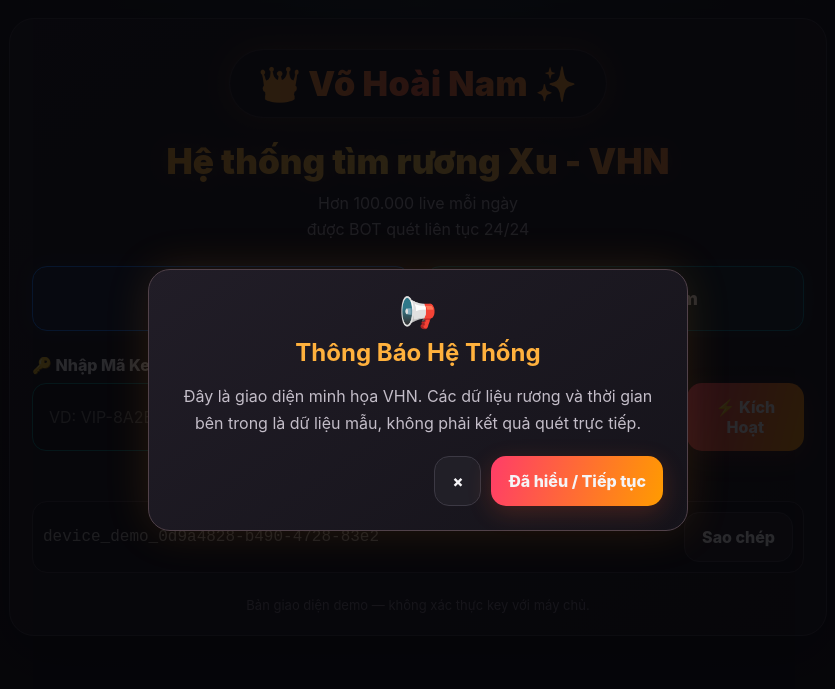
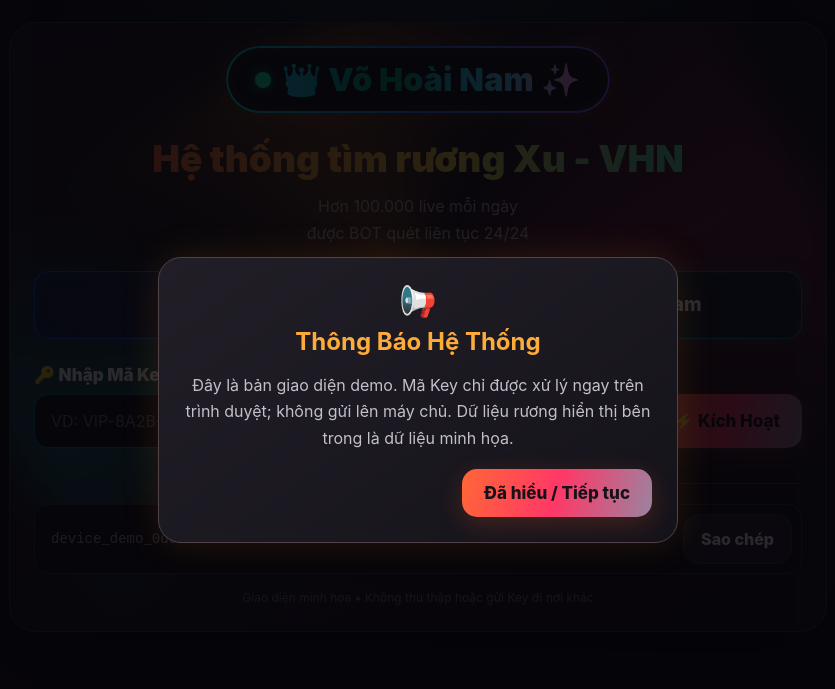
Before and after one commit to hikhikhakhamunly-alt/vohoainam.fake, a plain HTML site: page index.html in a window 1280 px wide. Shown: the whole page, without its empty margins (222-1057 px from the left). Drawn offline with Linux system fonts and the light colour scheme.

Commit message:
Update index.html

```diff
--- a/index.html
+++ b/index.html
@@ -3,74 +3,165 @@
 <head>
 <meta charset="utf-8">
 <meta name="viewport" content="width=device-width,initial-scale=1">
-<meta name="theme-color" content="#111016">
-<title>Hệ thống tìm rương Xu - VHN</title>
+<meta name="theme-color" content="#100f14">
+<title>VHN • Hệ thống tìm rương Xu</title>
 <style>
-:root{--bg:#100f14;--panel:#19171e;--line:#302d37;--cyan:#22e4e4;--orange:#ff941e;--pink:#ff3e68;--muted:#85818d}
+:root{
+ --bg:#100f14;--panel:#1a181f;--panel2:#141319;--line:#34313b;
+ --cyan:#22e5e2;--blue:#1687ff;--orange:#ff9b24;--red:#ff3e69;
+ --muted:#96919d;
+}
 *{box-sizing:border-box}
-body{margin:0;background:radial-gradient(ellipse at 50% 0%,#17242a 0,#100f14 48%,#0b0a0e 100%);color:#f5f4f7;font-family:Inter,system-ui,-apple-system,Segoe UI,Arial,sans-serif;min-height:100vh}
-button,input{font:inherit}button{cursor:pointer;color:inherit}
-.wrap{width:min(850px,100%);margin:auto;padding:18px 16px 50px}
-.brand{text-align:center;margin:8px auto 22px}
-.brand-name{display:inline-block;padding:13px 28px;border-radius:50px;background:#11151a;border:1px solid #38313b;box-shadow:0 0 28px #ff8d1833;font-weight:900;font-size:clamp(23px,5vw,34px);letter-spacing:.3px;background-image:linear-gradient(90deg,#ffb12b,#ff6842,#ffb12b);background-clip:text;color:transparent}
-.shell{background:linear-gradient(145deg,#1b1921,#151319);border:1px solid #393540;border-radius:25px;padding:22px;box-shadow:0 18px 60px #0008}
-.hero-title{margin:0 0 9px;text-align:center;font-size:clamp(24px,5vw,35px);font-weight:900;line-height:1.2;background:linear-gradient(90deg,#ff9d24,#ffce54,#ff6b32);background-clip:text;color:transparent;text-shadow:0 0 25px #ff8b1833}
-.sub{text-align:center;color:#aaa6b1;line-height:1.6;margin:0 0 24px}
-.btn{border:1px solid #3c3944;background:#211f27;border-radius:15px;padding:14px 17px;font-weight:800;transition:.18s}
-.btn:hover{filter:brightness(1.15);transform:translateY(-1px)}
-.btn-blue{border:1px solid #147cff;background:#15223e;box-shadow:0 0 18px #147cff22}
-.btn-cyan{border:1px solid #087e91;background:#142a34;box-shadow:0 0 18px #00d9e322}
-.btn-hot{border:0;background:linear-gradient(105deg,#ff3d68,#ff9b00);box-shadow:0 7px 24px #ff5b2833}
-.btn-wide{width:100%;font-size:17px}
-.social{display:grid;grid-template-columns:1fr 1fr;gap:14px;margin:20px 0}
-.social .btn{font-size:18px;min-height:65px}
-.field-label{display:block;font-weight:800;margin:24px 0 8px}
-.input-row{display:flex;gap:10px}
-input{width:100%;min-width:0;background:#101015;border:1px solid #087e82;border-radius:14px;padding:16px;color:white;outline:none}
-input:focus{box-shadow:0 0 0 3px #00dada22;border-color:var(--cyan)}
-.copyrow{display:flex;align-items:center;gap:10px;background:#111016;border:1px solid #38343e;border-radius:15px;padding:10px;margin-top:10px}
-.device{overflow:hidden;text-overflow:ellipsis;white-space:nowrap;color:#aaa;flex:1;font-family:ui-monospace,monospace}
-.muted{text-align:center;color:#77717f;font-size:13px;margin:24px 0 8px}
-.notice{position:fixed;inset:0;z-index:10;background:#050509d9;display:grid;place-items:center;padding:18px}
-.notice-card{width:min(540px,100%);background:linear-gradient(145deg,#211d27,#15131a);border:1px solid #51424a;border-radius:22px;padding:24px;box-shadow:0 0 45px #ff941e22}
-.notice-card h2{margin:8px 0 12px;color:#ffb13d;text-align:center}
-.notice-card p{color:#c3bdc8;line-height:1.65;text-align:center}
-.notice-actions{display:flex;gap:10px;justify-content:flex-end;margin-top:20px}
-.topbar{display:flex;align-items:center;justify-content:space-between;gap:12px;margin:2px 0 18px}
-.topbar .hero-title{text-align:left;margin:0}
-.refresh{border:0;background:transparent;font-size:29px;color:#bdb9c3}
-.status{display:flex;align-items:center;justify-content:space-between;gap:10px;flex-wrap:wrap;background:#111016;border:1px solid #38343d;border-radius:14px;padding:12px 14px;margin:18px 0}
-.status-code{font-family:ui-monospace,monospace;letter-spacing:1px;color:#d8d5dc}
-.remaining{color:#ff9b30;font-weight:900;white-space:nowrap}
-.dash-social{margin:20px 0}
-.tabs{display:grid;grid-template-columns:repeat(4,1fr);gap:12px;margin:22px 0;padding-bottom:20px;border-bottom:1px solid #38343d}
-.tab{padding:13px 8px;color:#a7a2ad}
-.tab.active{color:#fff;border-color:#ff921c;background:linear-gradient(110deg,#49301d,#1b2226);box-shadow:0 0 18px #ff941e35}
-.item{display:grid;grid-template-columns:minmax(0,1fr) auto auto;align-items:center;gap:13px;background:linear-gradient(110deg,#1a181f,#17151b);border:1px solid #35313b;border-left:7px solid var(--cyan);border-radius:19px;padding:16px;margin:15px 0;box-shadow:0 8px 20px #0002}
-.item-time{font-weight:800;font-size:17px}
-.item-date{color:#77727e;margin-top:4px}
-.item-link{display:inline-block;color:var(--cyan);font-size:19px;font-weight:900;text-decoration:none;margin-top:5px}
+html{min-height:100%;background:var(--bg)}
+body{
+ margin:0;min-height:100vh;color:#f7f5f8;
+ font-family:Inter,system-ui,-apple-system,"Segoe UI",Arial,sans-serif;
+ background:
+ radial-gradient(ellipse at 50% -15%,#17343b 0,transparent 43%),
+ radial-gradient(ellipse at 100% 55%,#261322 0,transparent 36%),
+ linear-gradient(145deg,#100f14,#0b0a0e 75%);
+}
+button,input{font:inherit}
+button{cursor:pointer;color:inherit}
+.page{width:min(850px,100%);margin:auto;padding:22px 16px 48px}
+.panel{
+ position:relative;isolation:isolate;overflow:hidden;
+ background:linear-gradient(145deg,rgba(29,26,34,.97),rgba(19,17,24,.98));
+ border:1px solid #393540;border-radius:27px;padding:24px;
+ box-shadow:0 20px 70px #0009,0 0 30px #00dede0c;
+}
+.panel:before{
+ content:"";position:absolute;z-index:-1;inset:-2px;border-radius:inherit;
+ background:conic-gradient(from 0deg,transparent 0 20%,#08dfe0 28%,transparent 38%,#ff8a1e 52%,transparent 64%,#ff3867 78%,transparent 90%);
+ opacity:.34;filter:blur(18px);animation:spin 12s linear infinite;
+}
+@keyframes spin{to{transform:rotate(360deg)}}
+@keyframes hue{to{filter:hue-rotate(360deg)}}
+@keyframes glow{
+ 0%,100%{text-shadow:0 0 8px #00f0d566,0 0 20px #00bfff33}
+ 50%{text-shadow:0 0 12px #ff9c2c99,0 0 30px #ff386766}
+}
+@keyframes gradientMove{0%{background-position:0% 50%}100%{background-position:200% 50%}}
+@keyframes pulse{0%,100%{box-shadow:0 0 7px #00f0ad66,0 0 20px #00e5aa33}50%{box-shadow:0 0 15px #00ffc399,0 0 34px #00e5aa66}}
+@keyframes borderFlow{0%{background-position:0% 50%}100%{background-position:200% 50%}}
+@keyframes float{0%,100%{transform:translateY(0)}50%{transform:translateY(-3px)}}
+.brand{text-align:center;margin:0 0 24px}
+.brand-pill{
+ display:inline-flex;align-items:center;justify-content:center;gap:10px;
+ padding:12px 27px;border-radius:60px;background:#101116;
+ border:1px solid #4a4249;position:relative;
+ box-shadow:0 0 28px #ff9a2533,inset 0 0 18px #08e5e51a;
+}
+.brand-pill:after{
+ content:"";position:absolute;inset:-2px;border-radius:inherit;padding:2px;
+ background:linear-gradient(90deg,#05e8db,#168aff,#b44bff,#ff3867,#ff9b20,#05e8db);
+ background-size:250% 100%;animation:borderFlow 5s linear infinite;
+ -webkit-mask:linear-gradient(#000 0 0) content-box,linear-gradient(#000 0 0);
+ -webkit-mask-composite:xor;mask-composite:exclude;pointer-events:none;
+}
+.brand-text,.rainbow{
+ background:linear-gradient(90deg,#ff9e20,#ff593c,#ffbd32,#28e5d9,#3c9fff,#c15cff,#ff4e75,#ff9e20);
+ background-size:250% auto;color:transparent;background-clip:text;-webkit-background-clip:text;
+ animation:gradientMove 5s linear infinite,hue 12s linear infinite;
+}
+.brand-text{font-size:clamp(23px,5vw,32px);font-weight:950;letter-spacing:.2px}
+.orb{
+ width:16px;height:16px;border-radius:50%;background:#12ffae;
+ box-shadow:0 0 8px #00ffad,0 0 18px #00ffad,0 0 30px #00ffad;
+ animation:pulse 1.8s ease-in-out infinite;flex:none;
+}
+.title{
+ text-align:center;font-size:clamp(25px,5.5vw,37px);font-weight:950;
+ line-height:1.22;margin:0 0 12px;
+ background:linear-gradient(90deg,#ff9d22,#ff5b37,#ffd23d,#1ee9d8,#49a5ff,#c65aff,#ff426f,#ff9d22);
+ background-size:300% 100%;color:transparent;background-clip:text;-webkit-background-clip:text;
+ animation:gradientMove 6s linear infinite;
+}
+.subtitle{text-align:center;color:#b5b0bb;line-height:1.65;margin:0 0 25px}
+.statusline{
+ display:flex;align-items:center;justify-content:space-between;gap:10px;flex-wrap:wrap;
+ padding:12px 14px;border:1px solid #413a43;border-radius:14px;
+ background:#111016;margin:18px 0 22px;
+}
+.status-left{font:700 13px ui-monospace,monospace;color:#ddd8e0;letter-spacing:.7px}
+.status-left i{display:inline-block;width:8px;height:8px;border-radius:50%;background:#ff941e;margin-right:8px;box-shadow:0 0 10px #ff941e}
+.status-time{color:var(--orange);font-weight:900;white-space:nowrap}
+.social{display:grid;grid-template-columns:1fr 1fr;gap:14px;margin:20px 0 25px}
+.btn{
+ border:1px solid #403b47;border-radius:15px;background:#211f27;
+ padding:14px 17px;font-weight:850;transition:transform .18s,filter .18s,box-shadow .18s;
+}
+.btn:hover{transform:translateY(-2px);filter:brightness(1.18)}
+.btn:active{transform:scale(.98)}
+.social .btn{font-size:clamp(15px,2.5vw,19px);min-height:68px}
+.btn-zalo{background:linear-gradient(110deg,#142348,#172039);border-color:#1769e8;box-shadow:0 0 18px #147cff22,inset 0 0 20px #1769e811}
+.btn-tele{background:linear-gradient(110deg,#112b35,#17212d);border-color:#07899c;box-shadow:0 0 18px #00dfe322,inset 0 0 20px #00dfe811}
+.label{display:block;font-size:17px;font-weight:900;margin:26px 0 9px}
+.inputrow{display:grid;grid-template-columns:minmax(0,1fr) auto;gap:10px}
+input{
+ width:100%;min-width:0;background:#101015;color:#fff;border:1px solid #087e82;
+ border-radius:14px;padding:16px;font-size:16px;outline:none;
+ box-shadow:inset 0 0 14px #00dada0b;
+}
+input:focus{border-color:#21e9e4;box-shadow:0 0 0 3px #00dada20,0 0 18px #00dada22}
+.btn-activate{
+ border:0;padding:14px 22px;color:#17121a;font-size:17px;
+ background:linear-gradient(105deg,#ff9a00,#ff3867,#28d8e0);
+ background-size:220% 100%;animation:gradientMove 4s linear infinite;
+ box-shadow:0 7px 24px #ff5b2833;
+}
+.divider-label{display:flex;align-items:center;gap:12px;color:#797481;font-size:13px;justify-content:center;margin:28px 0 12px}
+.divider-label:before,.divider-label:after{content:"";height:1px;background:#393540;flex:1}
+.devicebox{display:flex;align-items:center;gap:9px;padding:9px;background:#111016;border:1px solid #3a3540;border-radius:15px}
+.deviceid{color:#aaa5b0;overflow:hidden;text-overflow:ellipsis;white-space:nowrap;flex:1;font:14px ui-monospace,monospace;padding-left:7px}
+.copy{background:#29262e;border-color:#3b3741;min-width:92px}
+.note{text-align:center;color:#77717e;font-size:12px;line-height:1.5;margin:15px 0 0}
+.hidden{display:none!important}
+.notice{position:fixed;z-index:20;inset:0;background:#050409d9;display:grid;place-items:center;padding:18px}
+.notice-card{width:min(520px,100%);padding:25px;border-radius:23px;background:linear-gradient(145deg,#211e27,#15131a);border:1px solid #51434a;box-shadow:0 0 38px #ff941e22}
+.notice-card h2{text-align:center;margin:8px 0 12px;color:#ffab39}
+.notice-card p{text-align:center;color:#c5bfca;line-height:1.65}
+.notice-actions{display:flex;justify-content:flex-end;margin-top:18px}
+.dashhead{display:flex;align-items:center;justify-content:space-between;gap:12px}
+.dashhead .title{text-align:left;margin:0}
+.refresh{background:none;border:0;color:#c9c5ce;font-size:32px;padding:0 5px;animation:float 2s ease-in-out infinite}
+.tabs{display:grid;grid-template-columns:repeat(4,1fr);gap:12px;margin:22px 0;padding-bottom:20px;border-bottom:1px solid #393540}
+.tab{padding:13px 7px;color:#aaa5b0;background:#17151b}
+.tab.active{
+ color:white;border-color:#ff941e;
+ background:linear-gradient(110deg,#51351d,#25232a,#153039);
+ box-shadow:0 0 18px #ff941e55,inset 0 0 15px #ff941e12;
+}
+.item{
+ display:grid;grid-template-columns:minmax(0,1fr) auto auto;align-items:center;gap:12px;
+ background:linear-gradient(110deg,#1a181f,#17151b);border:1px solid #37323d;
+ border-left:7px solid #22e5e2;border-radius:19px;padding:15px;margin:15px 0;
+ box-shadow:0 8px 22px #0003;
+}
+.itemtime{font-size:17px;font-weight:850}.date{color:#77727f;margin-top:4px}
+.itemlink{display:inline-block;margin-top:5px;color:#1ce4e1;font-size:19px;font-weight:950;text-decoration:none}
 .meta{display:flex;flex-wrap:wrap;gap:7px;margin-top:8px;font-size:13px}
-.tag{padding:3px 8px;border-radius:7px;background:#32251c;border:1px solid #70401b;color:#ff9c39}
-.tag.ratio{background:#301c27;border-color:#67243c;color:#ff5277}
-.tag.live{background:#271d37;border-color:#503174;color:#b77aff}
-.clock{min-width:112px;text-align:center;border:2px solid #087e82;border-radius:15px;padding:8px 10px;color:#16e4df;background:#102326}
-.clock strong{display:block;font:900 24px ui-monospace,monospace}
-.clock small{display:block;color:#9ca8ad;font-weight:800;letter-spacing:.5px}
-.clock.expired{border-color:#e32d58;color:#ff416d;background:#2a111b;box-shadow:0 0 20px #ff285544}
+.tag{padding:3px 8px;border-radius:7px;background:#302319;border:1px solid #71451f;color:#ff9d3b}
+.ratio{background:#301c27;border-color:#70243e;color:#ff5279}
+.live{background:#281e38;border-color:#543578;color:#bb83ff}
+.clock{min-width:112px;text-align:center;border:2px solid #087e82;border-radius:15px;padding:8px 9px;color:#19e5df;background:#102326}
+.clock strong{display:block;font:950 24px ui-monospace,monospace}
+.clock small{display:block;color:#a3adb0;font-weight:850;letter-spacing:.5px}
+.clock.expired{border-color:#f12d5e;color:#ff416f;background:#2a111c;box-shadow:0 0 19px #ff285544}
 .clock.expired small{color:#ff5277}
-.open{padding:14px 16px;white-space:nowrap;font-size:16px}
-.footer{text-align:center;color:#706b77;font-size:12px;margin:22px 0}
-.hidden{display:none!important}
+.open{white-space:nowrap;padding:14px 16px;font-size:16px;background:linear-gradient(100deg,#ff3267,#ff9800);border:0;box-shadow:0 5px 19px #ff573522}
+.footer{text-align:center;color:#6f6a75;font-size:12px;margin:24px 0 2px}
 @media(max-width:600px){
- .wrap{padding:10px 9px 30px}.shell{padding:15px;border-radius:20px}
- .social .btn{font-size:15px;min-height:58px;padding:10px 7px}
- .tabs{gap:7px}.tab{font-size:13px;padding:12px 5px}
- .item{grid-template-columns:minmax(0,1fr) auto;gap:9px;padding:12px}
- .item-main{min-width:0}.clock{min-width:95px}.clock strong{font-size:20px}
+ .page{padding:10px 8px 28px}.panel{padding:15px;border-radius:21px}
+ .brand-pill{padding:10px 17px}.social .btn{min-height:59px;padding:10px 6px}
+ .inputrow{grid-template-columns:1fr}.btn-activate{width:100%}
+ .tabs{gap:7px}.tab{font-size:13px;padding:12px 4px}
+ .item{grid-template-columns:minmax(0,1fr) auto;padding:12px;gap:9px}
+ .clock{min-width:96px}.clock strong{font-size:20px}
  .open{grid-column:1/-1;width:100%;padding:12px}
- .status{font-size:12px}.status-code{letter-spacing:0}
+ .statusline{font-size:12px}.status-left{letter-spacing:0}
 }
+@media(prefers-reduced-motion:reduce){*,*:before,*:after{animation:none!important;transition:none!important}}
 </style>
 </head>
 <body>
@@ -78,98 +169,91 @@ input:focus{box-shadow:0 0 0 3px #00dada22;border-color:var(--cyan)}
  <div class="notice-card">
   <div style="text-align:center;font-size:30px">📢</div>
   <h2>Thông Báo Hệ Thống</h2>
-  <p>Đây là giao diện minh họa VHN. Các dữ liệu rương và thời gian bên trong là dữ liệu mẫu, không phải kết quả quét trực tiếp.</p>
-  <div class="notice-actions">
-   <button class="btn" onclick="document.getElementById('notice').classList.add('hidden')">×</button>
-   <button class="btn btn-hot" onclick="document.getElementById('notice').classList.add('hidden')">Đã hiểu / Tiếp tục</button>
+  <p>Đây là bản giao diện demo. Mã Key chỉ được xử lý ngay trên trình duyệt; không gửi lên máy chủ. Dữ liệu rương hiển thị bên trong là dữ liệu minh họa.</p>
+  <div class="notice-actions"><button class="btn btn-activate" onclick="closeNotice()">Đã hiểu / Tiếp tục</button></div>
  </div>
 </div>
+<main class="page">
+<section id="activation" class="panel">
+ <div class="brand"><div class="brand-pill"><span class="orb"></span><span class="brand-text">👑 Võ Hoài Nam ✨</span></div></div>
+ <h1 class="title">Hệ thống tìm rương Xu - VHN</h1>
+ <p class="subtitle">Hơn 100.000 live mỗi ngày<br>được BOT quét liên tục 24/24</p>
+ <div class="social">
+  <button class="btn btn-zalo" onclick="showInfo('Nhóm Zalo')">🔵 Nhóm Zalo</button>
+  <button class="btn btn-tele" onclick="showInfo('Nhóm Telegram')">✈️ Nhóm Telegram</button>
  </div>
-<main class="wrap">
- <section id="activation" class="shell">
-  <div class="brand"><div class="brand-name">👑 Võ Hoài Nam ✨</div></div>
-  <h1 class="hero-title">Hệ thống tìm rương Xu - VHN</h1>
-  <p class="sub">Hơn 100.000 live mỗi ngày<br>được BOT quét liên tục 24/24</p>
-  <div class="social">
-   <button class="btn btn-blue" onclick="demoNotice('Nhóm Zalo')">🔵 Nhóm Zalo</button>
-   <button class="btn btn-cyan" onclick="demoNotice('Nhóm Telegram')">✈️ Nhóm Telegram</button>
+ <label class="label" for="key">🔑 Nhập Mã Key Kích Hoạt:</label>
+ <div class="inputrow">
+  <input id="key" placeholder="VD: VIP-8A2B-X7K1-9M4P" autocomplete="off">
+  <button class="btn btn-activate" onclick="activate()">⚡ Kích Hoạt</button>
  </div>
-  <label class="field-label" for="key">🔑 Nhập Mã Key Kích Hoạt Thiết Bị:</label>
-  <div class="input-row">
-   <input id="key" placeholder="VD: VIP-8A2B-X7K1-9M4P" autocomplete="off">
-   <button class="btn btn-hot" onclick="activate()">⚡ Kích Hoạt</button>
-  </div>
-  <div class="muted">MÃ THIẾT BỊ CỦA BẠN (DEMO)</div>
-  <div class="copyrow"><span class="device" id="device">device_demo_0d9a4828-b490-4728-83e2</span><button class="btn" onclick="copyDevice()">Sao chép</button></div>
-  <p class="muted" style="margin-bottom:0">Bản giao diện demo — không xác thực key với máy chủ.</p>
+ <div class="divider-label">MÃ THIẾT BỊ CỦA BẠN</div>
+ <div class="devicebox"><span class="deviceid" id="device">device_demo_0d9a4828-b490-4728-83e2...</span><button class="btn copy" onclick="copyDevice()">Sao chép</button></div>
+ <p class="note">Giao diện minh họa • Không thu thập hoặc gửi Key đi nơi khác</p>
 </section>
 
- <section id="dashboard" class="shell hidden">
-  <div class="topbar">
-   <h1 class="hero-title">🟢 Hệ thống tìm rương Xu - VHN</h1>
-   <button class="refresh" title="Làm mới danh sách" onclick="render()">⟳</button>
+<section id="dashboard" class="panel hidden">
+ <div class="dashhead">
+  <h1 class="title">🟢 Hệ thống tìm rương Xu - VHN</h1>
+  <button class="refresh" onclick="render()" aria-label="Làm mới">⟳</button>
  </div>
-  <div class="status">
-   <span class="status-code">🟠 ···cb58–25/11/26–···449E</span>
-   <span class="remaining">⌛ Còn: <span id="systemTimer">00:59:59</span></span>
+ <div class="statusline">
+  <span class="status-left"><i></i>···cb58–25/11/26–···449E</span>
+  <span class="status-time">⌛ Còn: <span id="systemTimer">00:59:59</span></span>
  </div>
-  <div class="social dash-social">
-   <button class="btn btn-blue" onclick="demoNotice('Nhóm Zalo')">🔵 Nhóm Zalo</button>
-   <button class="btn btn-cyan" onclick="demoNotice('Nhóm Telegram')">✈️ Nhóm Telegram</button>
+ <div class="social">
+  <button class="btn btn-zalo" onclick="showInfo('Nhóm Zalo')">🔵 Nhóm Zalo</button>
+  <button class="btn btn-tele" onclick="showInfo('Nhóm Telegram')">✈️ Nhóm Telegram</button>
  </div>
-  <div class="tabs" id="tabs">
+ <div class="tabs">
   <button class="btn tab active" onclick="changeTab(0,this)">Rương xu</button>
   <button class="btn tab" onclick="changeTab(1,this)">Rương treo</button>
   <button class="btn tab" onclick="changeTab(2,this)">Túi xu</button>
   <button class="btn tab" onclick="changeTab(3,this)">Kênh Test</button>
  </div>
  <div id="items"></div>
-  <div class="footer">VHN • GIAO DIỆN DEMO • DỮ LIỆU MINH HỌA</div>
+ <div class="footer">VHN • DEMO GIAO DIỆN • KHÔNG KẾT NỐI NGUỒN LIVE</div>
 </section>
 </main>
 <script>
-const initial=[
+const samples=[
  [['5487381','33/8','4.1',49],['5487314','100/25','4.0',49],['5487312','31/5','6.2',61],['5487309','20/5','4.0',46],['5487306','35/5','7.0',60],['5487302','50/10','5.0',0]],
  [['5487386','50/5','10.0',0],['5487348','21/8','2.6',0],['5487343','49/15','3.3',0],['5487340','20/2','10.0',0],['5487328','50/20','2.5',0],['5487323','20/7','2.9',0]],
  [['5487390','20/5','4.0',60],['5487388','35/7','5.0',45],['5487370','50/10','5.0',30]],
  [['5487395','100/25','4.0',75],['5487392','31/5','6.2',60],['5487389','20/5','4.0',45]]
 ];
-let data=initial.map(group=>group.map(x=>[...x]));
-let activeTab=0, systemSeconds=3599;
+let data=samples.map(g=>g.map(x=>[...x])),tab=0,systemSeconds=3599;
+function closeNotice(){document.getElementById('notice').classList.add('hidden')}
+function showInfo(s){alert(s+' — liên kết chưa được cấu hình trong bản demo.')}
 function activate(){
+ // Bản demo: chấp nhận nội dung nhập tại chỗ, không gửi key ra ngoài.
  document.getElementById('activation').classList.add('hidden');
  document.getElementById('dashboard').classList.remove('hidden');
  render();
 }
-function changeTab(n,el){
- activeTab=n;document.querySelectorAll('.tab').forEach(x=>x.classList.remove('active'));
- el.classList.add('active');render();
-}
-function timeFmt(n){return String(Math.floor(n/60)).padStart(2,'0')+':'+String(n%60).padStart(2,'0')}
+function changeTab(n,el){tab=n;document.querySelectorAll('.tab').forEach(x=>x.classList.remove('active'));el.classList.add('active');render()}
+function fmt(n){return String(Math.floor(n/60)).padStart(2,'0')+':'+String(n%60).padStart(2,'0')}
 function render(){
  const root=document.getElementById('items');root.innerHTML='';
- data[activeTab].forEach((v,i)=>{
-  const [id,box,ratio,secs]=v, expired=secs<=0;
+ data[tab].forEach((v,i)=>{
+  const [id,box,ratio,secs]=v,dead=secs<=0;
   const card=document.createElement('article');card.className='item';
-  const main=document.createElement('div');main.className='item-main';
-  main.innerHTML=`<div class="item-time">15:03:${String(58-i).padStart(2,'0')}</div><div class="item-date">25/11/26</div><a class="item-link" href="#" onclick="event.preventDefault();demoNotice('Link mẫu ${id}')">link${id}</a><div class="meta"><span class="tag">Box: ${box}</span><span class="tag ratio">Ratio: ${ratio}</span></div>`;
-  const clock=document.createElement('div');clock.className='clock'+(expired?' expired':'');
-  clock.innerHTML=`<strong>${expired?'00:00':timeFmt(secs)}</strong><small>${expired?'NỔ NGAY':'CÒN LẠI'}</small>`;
-  const open=document.createElement('button');open.className='btn btn-hot open';open.textContent='Mở Link';open.onclick=()=>demoNotice('Link mẫu link'+id+' — chưa kết nối nguồn live');
+  const main=document.createElement('div');
+  main.innerHTML=`<div class="itemtime">15:03:${String(58-i).padStart(2,'0')}</div><div class="date">25/11/26</div><a class="itemlink" href="#" onclick="event.preventDefault();showInfo('Link mẫu ${id}')">link${id}</a><div class="meta"><span class="tag">Box: ${box}</span><span class="tag ratio">Ratio: ${ratio}</span></div>`;
+  const clock=document.createElement('div');clock.className='clock'+(dead?' expired':'');clock.innerHTML=`<strong>${dead?'00:00':fmt(secs)}</strong><small>${dead?'NỔ NGAY':'CÒN LẠI'}</small>`;
+  const open=document.createElement('button');open.className='btn open';open.textContent='Mở Link';open.onclick=()=>showInfo('Link mẫu link'+id);
   card.append(main,clock,open);root.append(card);
  });
 }
-function demoNotice(name){alert(name+'\\nChức năng liên kết chưa được cấu hình trong bản demo.');}
 function copyDevice(){
- const value=document.getElementById('device').textContent;
- if(navigator.clipboard)navigator.clipboard.writeText(value).then(()=>alert('Đã sao chép ID thiết bị!')).catch(()=>alert(value));
- else alert(value);
+ const v=document.getElementById('device').textContent;
+ if(navigator.clipboard&&window.isSecureContext)navigator.clipboard.writeText(v).then(()=>alert('Đã sao chép ID thiết bị!')).catch(()=>alert(v));
+ else{const t=document.createElement('textarea');t.value=v;document.body.append(t);t.select();document.execCommand('copy');t.remove();alert('Đã sao chép ID thiết bị!')}
 }
 setInterval(()=>{
  if(systemSeconds>0)systemSeconds--;
- const s=document.getElementById('systemTimer');
- if(s)s.textContent='00:'+timeFmt(systemSeconds);
- data.forEach(g=>g.forEach(v=>{if(v[3]>0)v[3]--;}));
+ document.getElementById('systemTimer').textContent='00:'+fmt(systemSeconds);
+ data.forEach(g=>g.forEach(v=>{if(v[3]>0)v[3]--}));
  if(!document.getElementById('dashboard').classList.contains('hidden'))render();
 },1000);
 </script>
```
Lines whose indentation alone changed are shown as unchanged.
